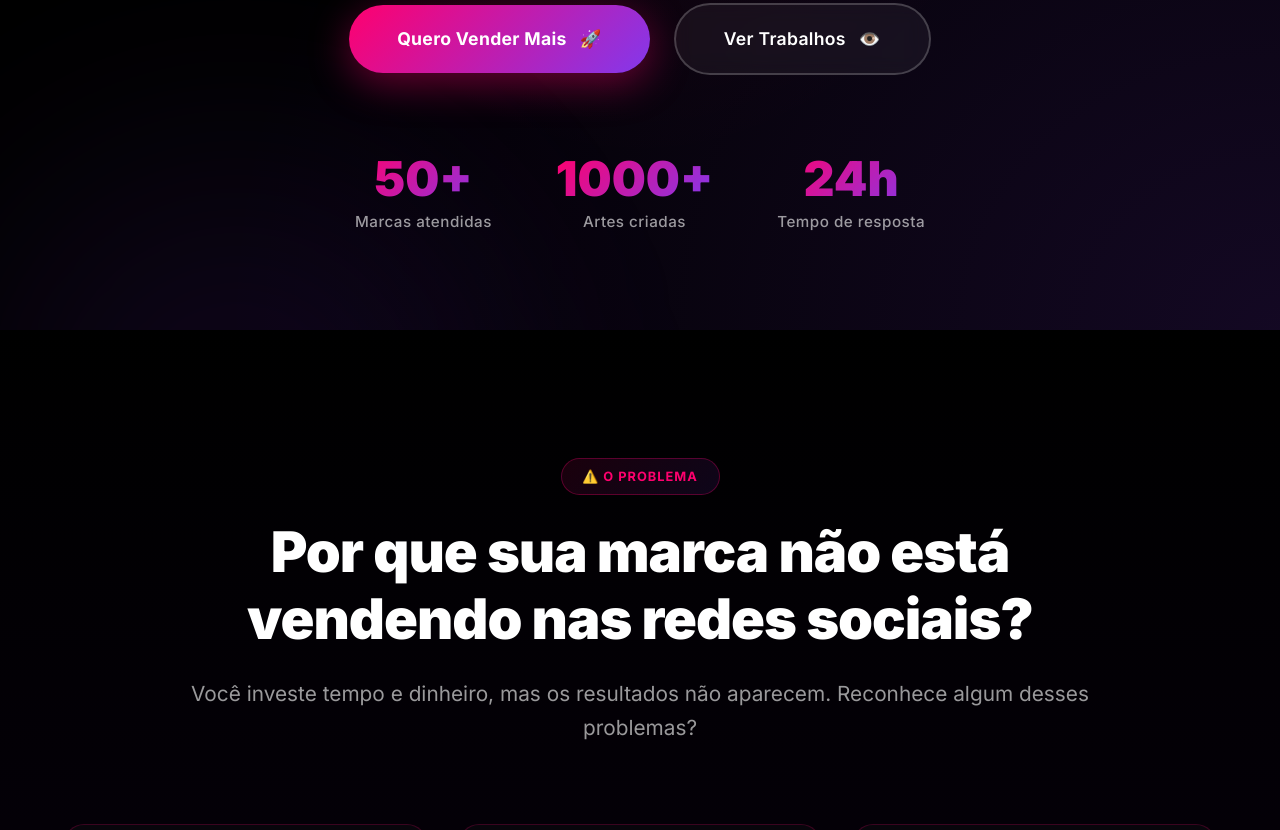
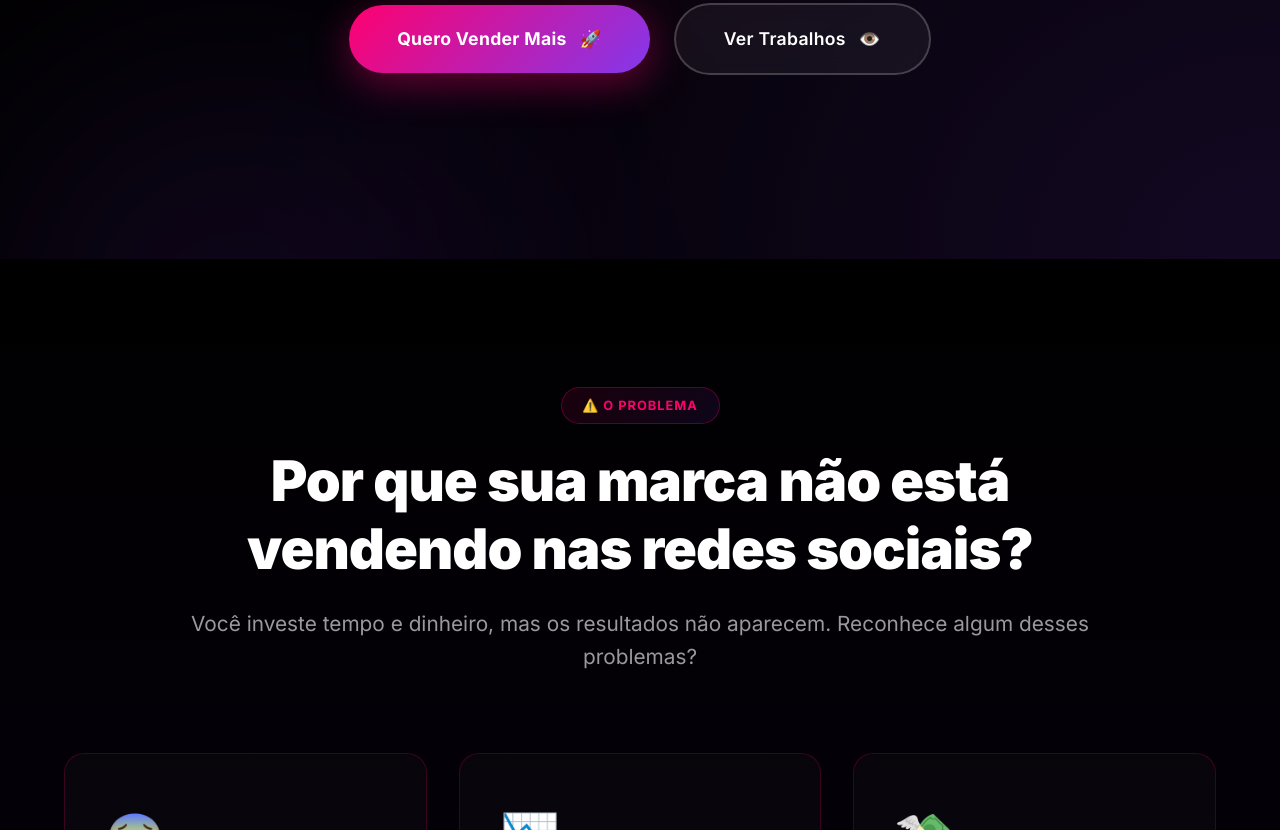
Before and after one commit to Nexalp1/Street-Design, a plain HTML site: page index.html in a window 1280 px wide. Shown: the part 788-1618 px from the top of the page. Drawn offline with nearby package versions, Linux system fonts and the light colour scheme.

Commit message:
Add files via upload

```diff
--- a/index.html
+++ b/index.html
@@ -1244,26 +1244,26 @@
      <div class="social-proof">
       <div class="proof-item">
        <div class="proof-number">
-        50+
+
        </div>
        <div class="proof-label">
-        Marcas atendidas
+
        </div>
       </div>
       <div class="proof-item">
        <div class="proof-number">
-        1000+
+
        </div>
        <div class="proof-label">
-        Artes criadas
+
        </div>
       </div>
       <div class="proof-item">
        <div class="proof-number">
-        24h
+
        </div>
        <div class="proof-label">
-        Tempo de resposta
+
        </div>
       </div>
      </div>
```
